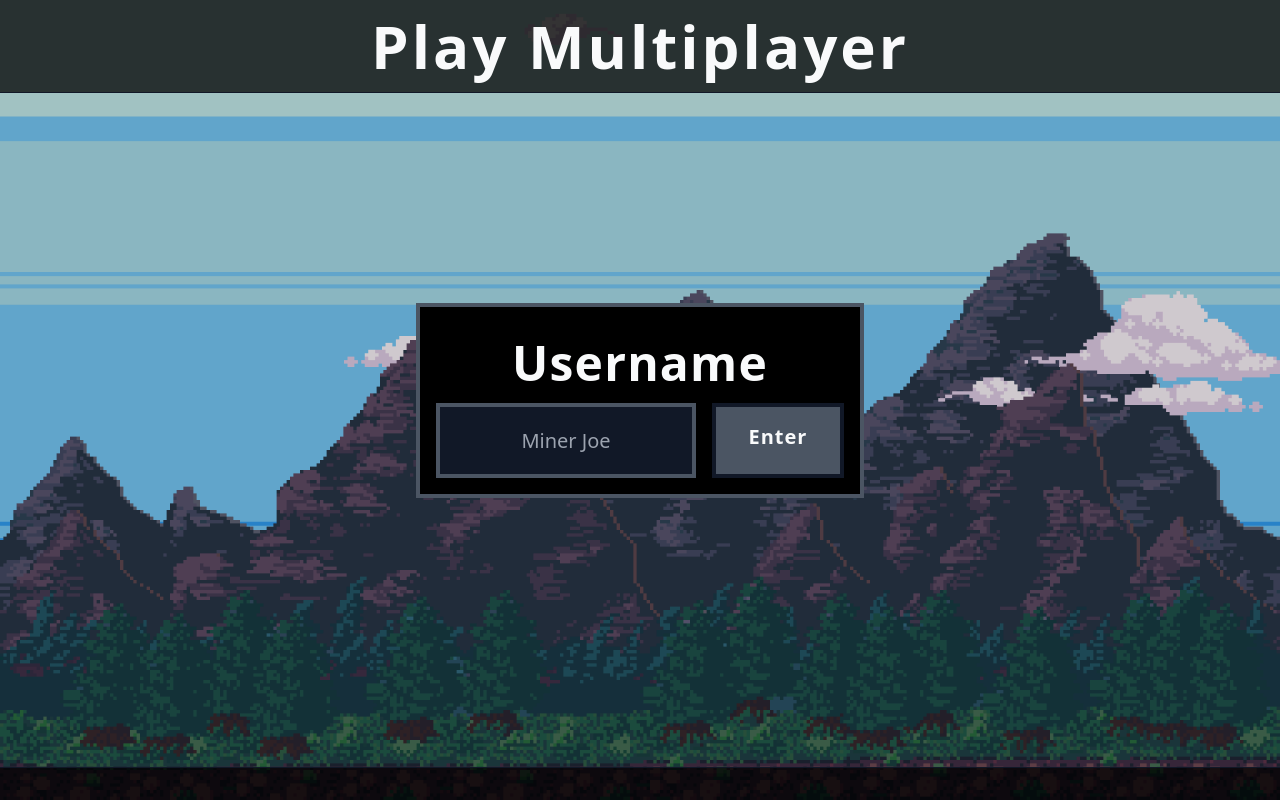
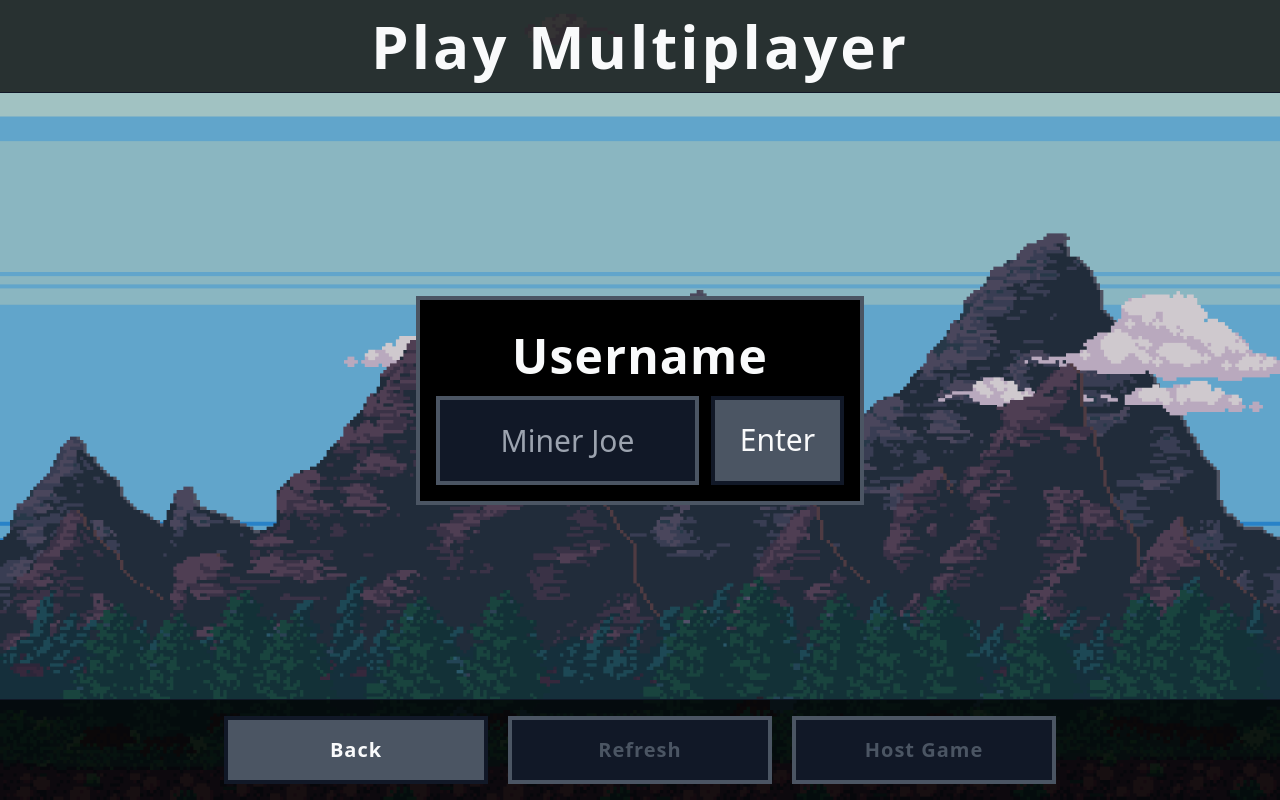
Before and after one commit to hugginsio/capstone_seven, an Angular app: page /menu/new/online in a window 1280 px wide. Built offline with nearby package versions, Linux system fonts and the light colour scheme.

Commit message:
Networking UI updates
A lot of small changes related to networking UI:
- Username modal acts as a form
- Chat acts as a form
- Chat is prettier
- "End Turn" buttons disable during a disconnect
- Chat disables during disconnects
- "Play Again" button now sends to online menu from a network game

```diff
--- a/src/app/pages/game/game.component.html
+++ b/src/app/pages/game/game.component.html
@@ -33,24 +33,26 @@
   </div>
 
   <!-- Chat Container -->
-
-    <div class="absolute top-3 right-3" *ngIf="this.isNetwork || this.isTutorial">
-      <div id="chat-container" style="width: 275px; height:150px; border-width: 1px; overflow: auto; text-align: left; font-size: 18px;">
+  <div class="absolute top-3 right-3 flex flex-col" *ngIf="this.isNetwork || this.isTutorial">
+    <div id="chat-container"
+      class="border-4 bg-gray-900 border-gray-600 overflow-y-auto overflow-x-hidden text-left text-base w-full h-40 p-2">
     </div>
 
-      <div class="flex flex-col space-y-3 pt-3 text-center" >
-          <div id="network-controls" class="flex space-x-3 w-full" *ngIf="this.isNetwork">
-              <input id="chat-input" class="input" type="text" style="color: black;">
-              <div class="menu-btn absolute right-0" (click)="sendMessage()" style="float:right" type="submit">
-                <p>Send</p>
+    <div class="space-y-3 pt-3 text-center align-middle">
+
+      <form id="network-controls" class="flex flex-row space-x-3 w-full text-xl" *ngIf="this.isNetwork"
+      (ngSubmit)="sendMessage()">
+        <div class="menu-input w-2/3 content-center">
+          <input id="chat-input" type="text" class="input-text text-2xl" placeholder="Send a message!">
         </div>
-          </div>
+        <input type="submit" class="p-1 text-xl" [ngClass]="dynamicChatButton()" value="Send">
+      </form>
 
-        <div id="tut-controls" class="flex space-x-3 w-full" *ngIf="this.isTutorial">
-          <div class="menu-btn absolute left-0">
+      <div id="tut-controls" class="flex justify-between w-full" *ngIf="this.isTutorial">
+        <div class="menu-btn">
           <p>Back</p>
         </div>
-          <div class="menu-btn absolute right-0">
+        <div class="menu-btn">
           <p>Next</p>
         </div>
       </div>
@@ -198,7 +200,7 @@
                 <p>Exit</p>
               </div>
             </div>
-            <div class="menu-btn w-full flex-grow pointer-events-auto" routerLink="/menu/new/local">
+            <div class="menu-btn w-full flex-grow pointer-events-auto" (click)="playAgain()">
               <div>
                 <p>Play Again</p>
               </div>
@@ -214,11 +216,13 @@
     <div class="mx-auto relative w-full h-full"> <!-- keeping this div if max-w becomes an issue here -->
       <div class="absolute bottom-3 left-3">
         <app-player-shard [playerDetail]="this.gameManager.getPlayerOne()" [actionSubject]="this.commLink"
-          [playerName]="'Player One'" [currentPlayer]="gameManager.getCurrentPlayerEnum() === 'PLAYERONE'"></app-player-shard>
+          [playerName]="'Player One'" [currentPlayer]="gameManager.getCurrentPlayerEnum() === 'PLAYERONE'"
+          [isConnected]="this.isConnected"></app-player-shard>
       </div>
       <div class="absolute bottom-3 right-3">
         <app-player-shard [playerDetail]="this.gameManager.getPlayerTwo()" [actionSubject]="this.commLink"
-          [playerName]="'Player Two'" [currentPlayer]="gameManager.getCurrentPlayerEnum() === 'PLAYERTWO'"></app-player-shard>
+          [playerName]="'Player Two'" [currentPlayer]="gameManager.getCurrentPlayerEnum() === 'PLAYERTWO'"
+          [isConnected]="this.isConnected"></app-player-shard>
       </div>
     </div>
   </div>
--- a/src/app/pages/game/game.component.scss
+++ b/src/app/pages/game/game.component.scss
@@ -228,8 +228,20 @@
     @apply p-3 bg-gray-900 border-4 border-gray-600 flex-grow cursor-pointer hover:border-gray-300 focus:outline-none transition-colors duration-100;
   }
 
+  .menu-btn-disabled {
+    @apply bg-gray-900 border-gray-600 text-gray-600 cursor-default pointer-events-none;
+  }
+
   .resource-button-trade {
     @apply border-4 border-gray-600 hover:border-gray-300 cursor-pointer transition-colors duration-100 w-1/4 bg-black;
+  }
+
+  .menu-input {
+    @apply border-4 bg-gray-600 border-gray-900 cursor-text hover:border-gray-300 focus-within:border-gray-300;
+  }
+
+  .input-text {
+    @apply appearance-none bg-gray-600 w-full focus:ring-0 border-0 p-2 text-left;
   }
 
   .selected {
--- a/src/app/pages/game/game.component.ts
+++ b/src/app/pages/game/game.component.ts
@@ -9,6 +9,7 @@ import { ManagerService } from './services/gamecore/manager.service';
 import { TradingModel } from './models/trading.model';
 import { SnackbarService } from '../../shared/components/snackbar/services/snackbar.service';
 import { GameNetworkingService } from '../networking/game-networking.service';
+import { Router } from '@angular/router';
 //import { GameType } from './enums/game.enums';
 
 @Component({
@@ -29,6 +30,7 @@ export class GameComponent implements OnInit {
   public winningPlayer: Player;
   public username: string;
   public oppUsername: string;
+  public isConnected: boolean;
 
   public readonly commLink = new Subject<CommPackage>();
 
@@ -37,7 +39,8 @@ export class GameComponent implements OnInit {
     public readonly gameManager: ManagerService,
     private readonly storageService: LocalStorageService,
     private readonly snackbarService: SnackbarService,
-    private readonly networkingService: GameNetworkingService
+    private readonly networkingService: GameNetworkingService,
+    private readonly routerService: Router
   ) {
     // Set defaults for UI triggers
     this.gameIntro = true;
@@ -48,6 +51,7 @@ export class GameComponent implements OnInit {
     this.tradingModel = new TradingModel();
     this.isNetwork = false;
     this.isTutorial = false;
+    this.isConnected = true;
 
     this.storageService.setContext('game');
   }
@@ -127,18 +131,22 @@ export class GameComponent implements OnInit {
       this.networkingService.listen('opponent-disconnected').subscribe( () => {
         this.appendMessage(`${this.oppUsername} Disconnected`);
         //Grey out EndTurn Button
+        this.isConnected = false;
       });
       this.networkingService.listen('opponent-reconnected').subscribe( () => {
         this.appendMessage(`${this.oppUsername} Reconnected`);
         //un-grey EndTurn Button
+        this.isConnected = true;
       });
       this.networkingService.listen('disconnect').subscribe( () => {
         this.appendMessage(`${this.username} Disconnected`);
         //grey out EndTurn Button
+        this.isConnected = false;
       });
       this.networkingService.listen('user-reconnected').subscribe( () => {
         this.appendMessage(`${this.username} Reconnected`);
         //un-grey out EndTurn Button
+        this.isConnected = true;
       });
     }
 
@@ -326,6 +334,9 @@ export class GameComponent implements OnInit {
     if(message === "")
       return;
 
+    if(!this.isConnected)
+      return;
+
     textbox.value = "";
     this.networkingService.sendChatMessage(message);
     this.appendMessage(`${this.username}: ${message}`);
@@ -378,4 +389,29 @@ export class GameComponent implements OnInit {
     this.togglePaused();
     this.showHelp = !this.showHelp;
   }
+
+  dynamicChatButton(): string {
+    let btnClass = "";
+    if(this.isConnected)
+    {
+      btnClass = "menu-btn";
+    }
+    else
+    {
+      btnClass = "menu-btn-disabled";
+    }
+    btnClass += " w-1/3";
+    return btnClass;
+  }
+
+  playAgain(): void {
+    if(this.isNetwork)
+    {
+      this.routerService.navigate(['/menu/new/online']);
+    }
+    else
+    {
+      this.routerService.navigate(['/menu/new/local']);
+    }
+  }
 }
--- a/src/app/pages/game/player-shard/player-shard.component.html
+++ b/src/app/pages/game/player-shard/player-shard.component.html
@@ -38,7 +38,7 @@
         Trade
       </div>
     </div>
-    <div class="button" [ngClass]="getDynamicClass()" (click)="triggerEndTurn()">
+    <div class="button" [ngClass]="getEndTurnClass()" (click)="triggerEndTurn()">
       End Turn
     </div>
   </div>
--- a/src/app/pages/game/player-shard/player-shard.component.scss
+++ b/src/app/pages/game/player-shard/player-shard.component.scss
@@ -12,10 +12,10 @@
   }
 
   .button-disabled {
-    @apply bg-gray-900 border-gray-600 text-gray-600 cursor-default;
+    @apply bg-gray-900 border-gray-600 text-gray-600 cursor-default pointer-events-none;
   }
 
   .button-hidden {
-    @apply bg-transparent text-transparent border-transparent hover:border-transparent cursor-default;
+    @apply bg-transparent text-transparent border-transparent hover:border-transparent cursor-default pointer-events-none;
   }
 }
--- a/src/app/pages/menu/menu-common.scss
+++ b/src/app/pages/menu/menu-common.scss
@@ -4,7 +4,11 @@
   }
 
   .menu-input {
-    @apply border-4 bg-gray-900 border-gray-600 cursor-text;
+    @apply border-4 bg-gray-900 border-gray-600 cursor-text hover:border-gray-300 focus-within:border-gray-300;
+  }
+
+  .menu-btn-disabled {
+    @apply bg-gray-900 border-gray-600 text-gray-600 cursor-default pointer-events-none;
   }
 
   .input-text {
--- a/src/app/pages/menu/new-network-game/new-network-game.component.html
+++ b/src/app/pages/menu/new-network-game/new-network-game.component.html
@@ -24,42 +24,32 @@
     </div>
   </div>
   <div class="submenu-footer">
-    <div class="flex space-x-5 w-2/3" *ngIf="!this.isEnteringName">
+    <div class="flex space-x-5 w-2/3 z-50">
         <div class="menu-btn w-1/3" routerLink="/menu/landing">
-          <div>
             <p>Back</p>
-          </div>
         </div>
-        <div class="menu-btn w-1/3" (click)="refresh()">
-          <div>
+        <div class="menu-btn w-1/3" [ngClass]="setButtons()" (click)="refresh()">
             <p>Refresh</p>
-          </div>
         </div>
-        <div class="menu-btn w-1/3" routerLink="/menu/new/online/host">
-          <div>
+        <div class="menu-btn w-1/3" [ngClass]="setButtons()" routerLink="/menu/new/online/host">
             <p>Host Game</p>
-          </div>
         </div>
     </div>
   </div>
 </div>
 
-<div class="h-screen w-screen overscroll-none text-center absolute top-0 right-0 bg-overlay z-50"
+<div class="h-screen w-screen overscroll-none text-center absolute top-0 right-0 bg-overlay z-25"
   *ngIf="this.isEnteringName">
   <div class="flex flex-row items-center content-center h-full">
     <div class="mx-auto flex flex-col space-y-4 w-2/3 max-w-md">
       <div class="bg-black border-4 border-gray-600 p-4">
         <p class="text-5xl font-bold tracking-wide p-4">Username</p>
-        <div class="flex space-x-4 w-full">
+        <form class="flex flex-row space-x-3 w-full" (ngSubmit)="setUsername()">
           <div class="menu-input w-2/3">
-            <input type="text" class="input-text" [(ngModel)]="username" placeholder="Miner Joe">
+            <input type="text" class="input-text text-3xl" [(ngModel)]="username" name="usernameInput" placeholder="Miner Joe">
           </div>
-          <div class="menu-btn w-1/3 pointer-events-auto" (click)="setUsername()">
-            <div>
-              <p>Enter</p>
-            </div>
-          </div>
-        </div>
+          <input type="submit" class="menu-btn w-1/3 text-3xl" value="Enter">
+        </form>
       </div>
     </div>
   </div>
--- a/src/app/pages/menu/new-network-game/new-network-game.component.ts
+++ b/src/app/pages/menu/new-network-game/new-network-game.component.ts
@@ -30,6 +30,7 @@ export class NewNetworkGameComponent implements OnInit {
     // instantiate class here
     this.storageService.update('mode', 'net');
     this.username = this.storageService.fetch('username');
+    this.gamesList = new Array<NetworkGameInfo>();
     if(this.username === "ERR")
     {
       this.username = "";
@@ -43,7 +44,6 @@ export class NewNetworkGameComponent implements OnInit {
 
   BeginMatchmaking(): void
   {
-    this.gamesList = new Array<NetworkGameInfo>();
     this.matchmakingService.initialize(this.username);
 
     this.matchmakingService.listen('you-connected').subscribe(() => {
@@ -63,7 +63,7 @@ export class NewNetworkGameComponent implements OnInit {
         }
       });
 
-      //append to arrary
+      //append to array
       if (!isDuplicate)
       {
         this.gamesList.push({
@@ -120,6 +120,20 @@ export class NewNetworkGameComponent implements OnInit {
     else{
       this.isEnteringName = false;
       this.storageService.update('username', this.username);
+      this.BeginMatchmaking();
     }
   }
+
+  setButtons(): string {
+    let btnClass = "";
+    if(this.isEnteringName)
+    {
+      btnClass = "menu-btn-disabled";
+    }
+    else
+    {
+      btnClass = "menu-btn";
+    }
+    return btnClass;
+  }
 }
```
Also changed, not shown: src/app/pages/game/player-shard/player-shard.component.ts (+33 -1 lines), src/app/pages/menu/new-network-game-host/new-network-game-host.component.ts (+5 -5 lines). Lines whose indentation alone changed are shown as unchanged.
